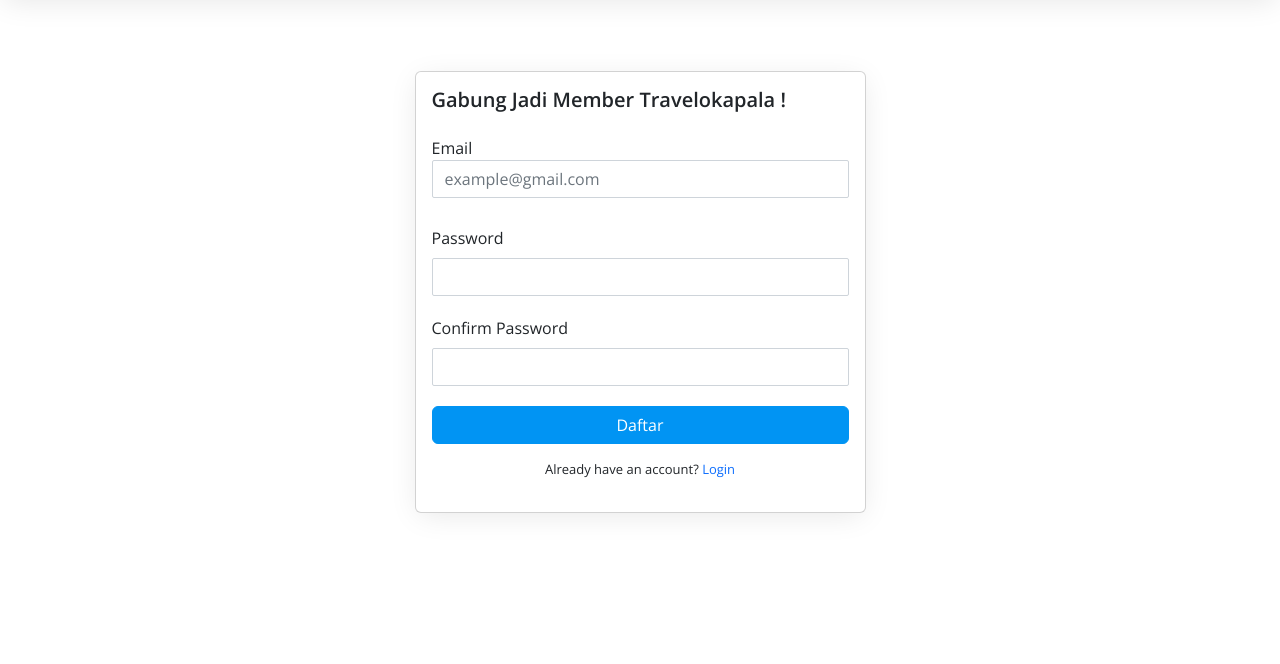
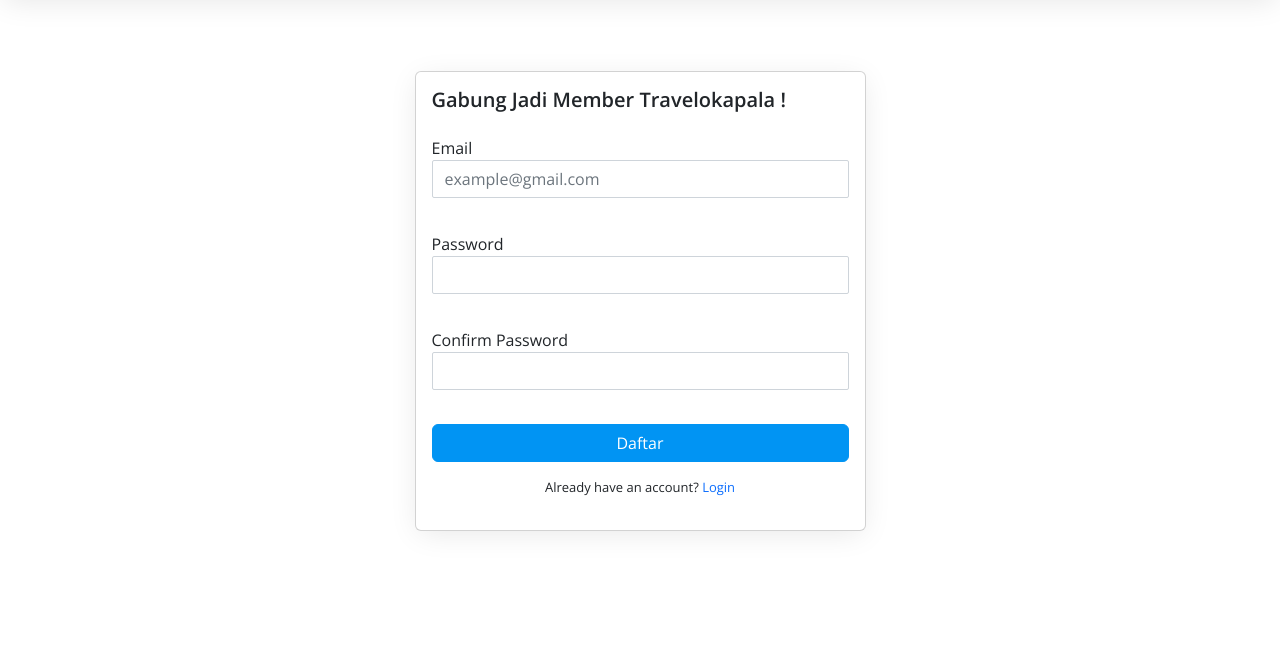
Before and after one commit to iyasz/redDoorz, a PHP site: the page made by views/auth/register.php in a window 1280 px wide. Shown: the part 59-723 px from the top of the page. Run offline with PHP 8.4, Linux system fonts and the light colour scheme; the template is opened without the code that fills it, so the values that code supplies are empty.

Commit message:
mengatur jarak label

```diff
--- a/assets/css/style.css
+++ b/assets/css/style.css
@@ -70,7 +70,7 @@
   font-size: 14px;
 }
 .h-a {
-  height: 90px;
+  height: 96px;
 }
 .invalid-feedback {
   font-size: 12px;
--- a/views/auth/register.php
+++ b/views/auth/register.php
@@ -72,12 +72,12 @@
                             <div class="invalid-feedback"><?= $errors['email'] ?? ''; ?></div>
                         </div>
                         <div class="h-a">
-                            <label for="pw" class="form-label ">Password</label>
+                            <label for="pw" class="">Password</label>
                             <input type="password" id="pw" name="password" class="form-control <?= isset($errors['password']) ? 'is-invalid' : '' ?>">
                             <div class="invalid-feedback"><?= $errors['password'] ?? ''; ?></div>
                         </div>
                         <div class="h-a">
-                            <label for="pww" class="form-label ">Confirm Password</label>
+                            <label for="pww" class="">Confirm Password</label>
                             <input type="password" id="pww" name="re_password" class="form-control <?= isset($errors['re_password']) ? 'is-invalid' : '' ?>">
                             <div class="invalid-feedback"><?= $errors['re_password'] ?? ''; ?></div>
                         </div>
```
